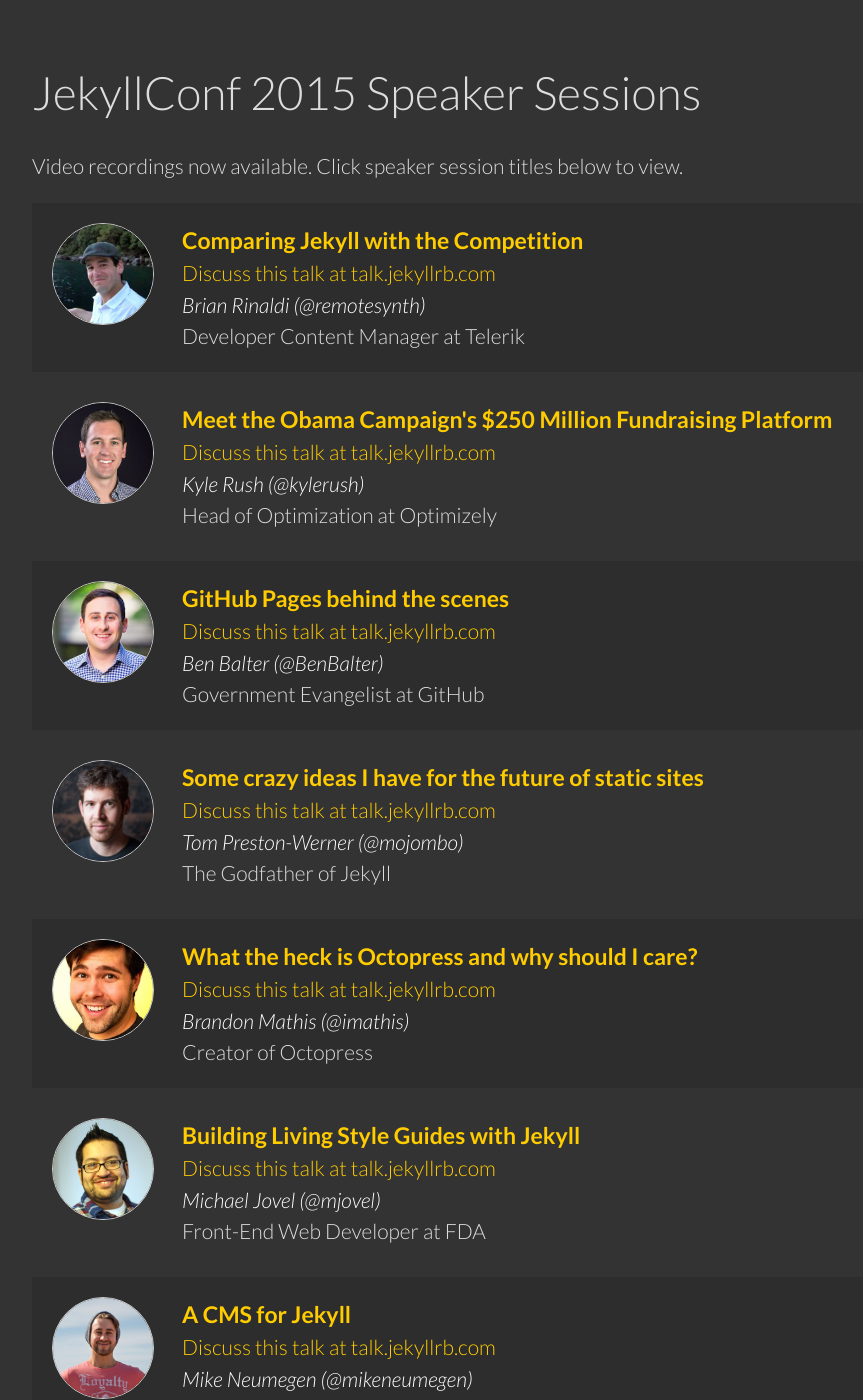
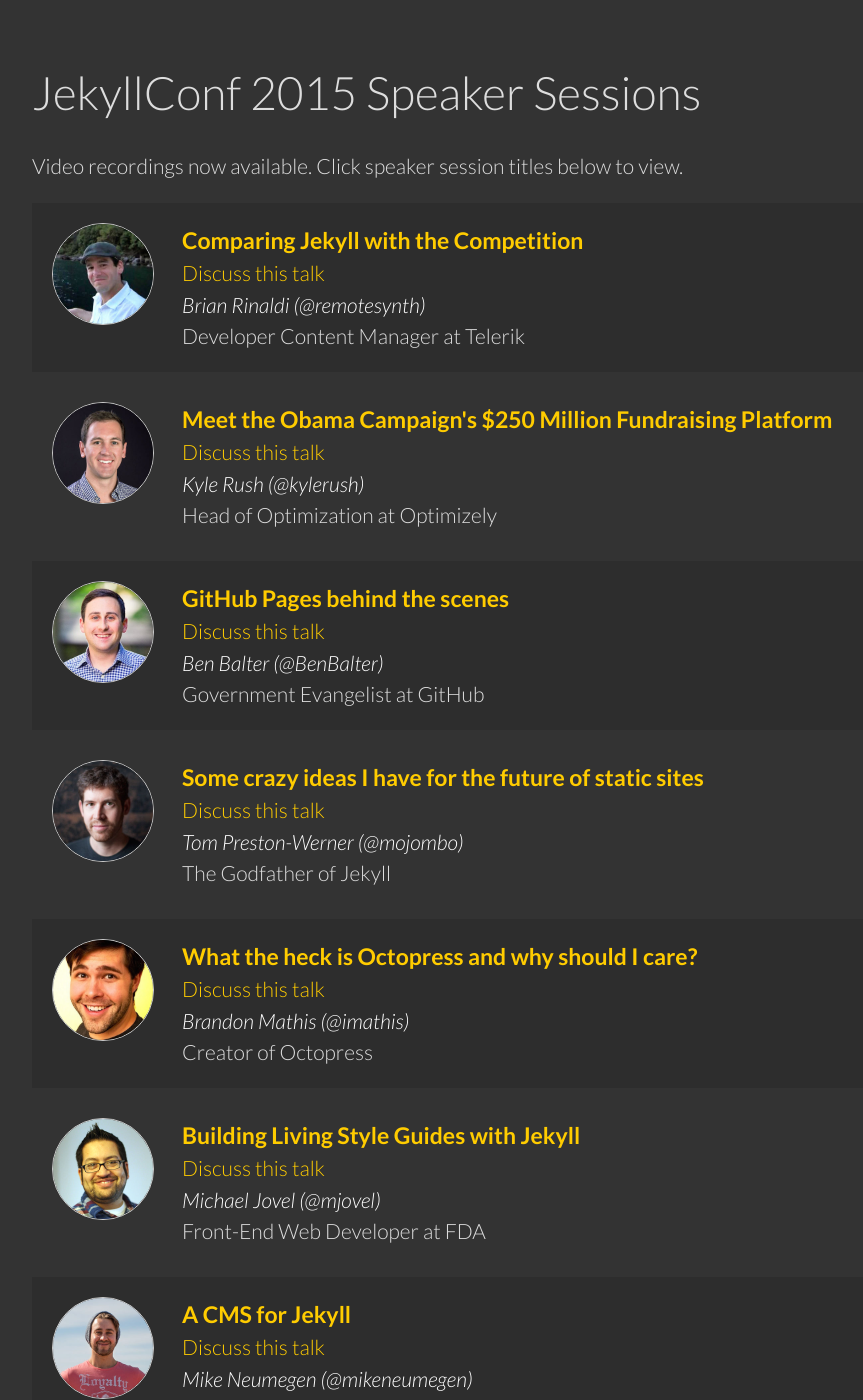
Before and after one commit to CloudCannon/JekyllConf, a Jekyll site: the page built from index.html, in a window 1280 px wide and 1400 px high, scrolled down 590 px. Shown: the whole window, without its empty margins (108-971 px from the left). Built offline with Jekyll 4.4.1, drawn with Linux system fonts in a browser that asks for light colours; nearby versions of some CDN libraries; comment, search, counter and statistics services are not loaded; some of the changed text lies outside the part shown.

Commit message:
Updated 'index.html' via CloudCannon

```diff
--- a/index.html
+++ b/index.html
@@ -20,7 +20,7 @@
 					</div>
 					<div class="schedule_description">
 						<h3><a href="#" data-video-id="{{speaker.youtube_id}}">{{speaker.topic}}</a></h3>
-						<p><a href="{{speaker.discussion_forum}}">Discuss this talk at talk.jekyllrb.com</a> </p>
+						<p><a href="{{speaker.discussion_forum}}">Discuss this talk </a> </p>
 						<p><a class="speaker_name" target="_blank" href="https://twitter.com/{{ speaker.twitter_handle }}"><em>{{ speaker.name }} (@{{speaker.twitter_handle}})</em></a>
 						<br>
 						{{ speaker.title }} </p>
```
